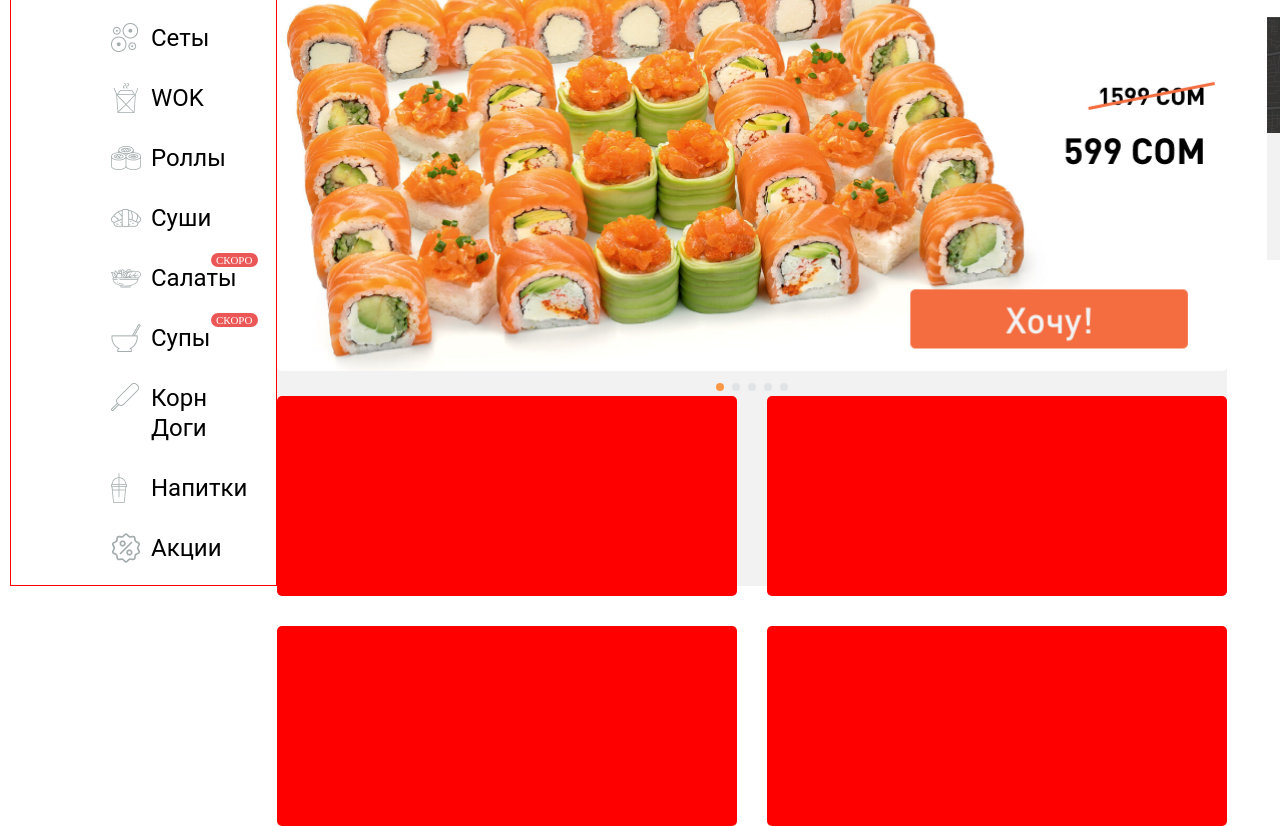
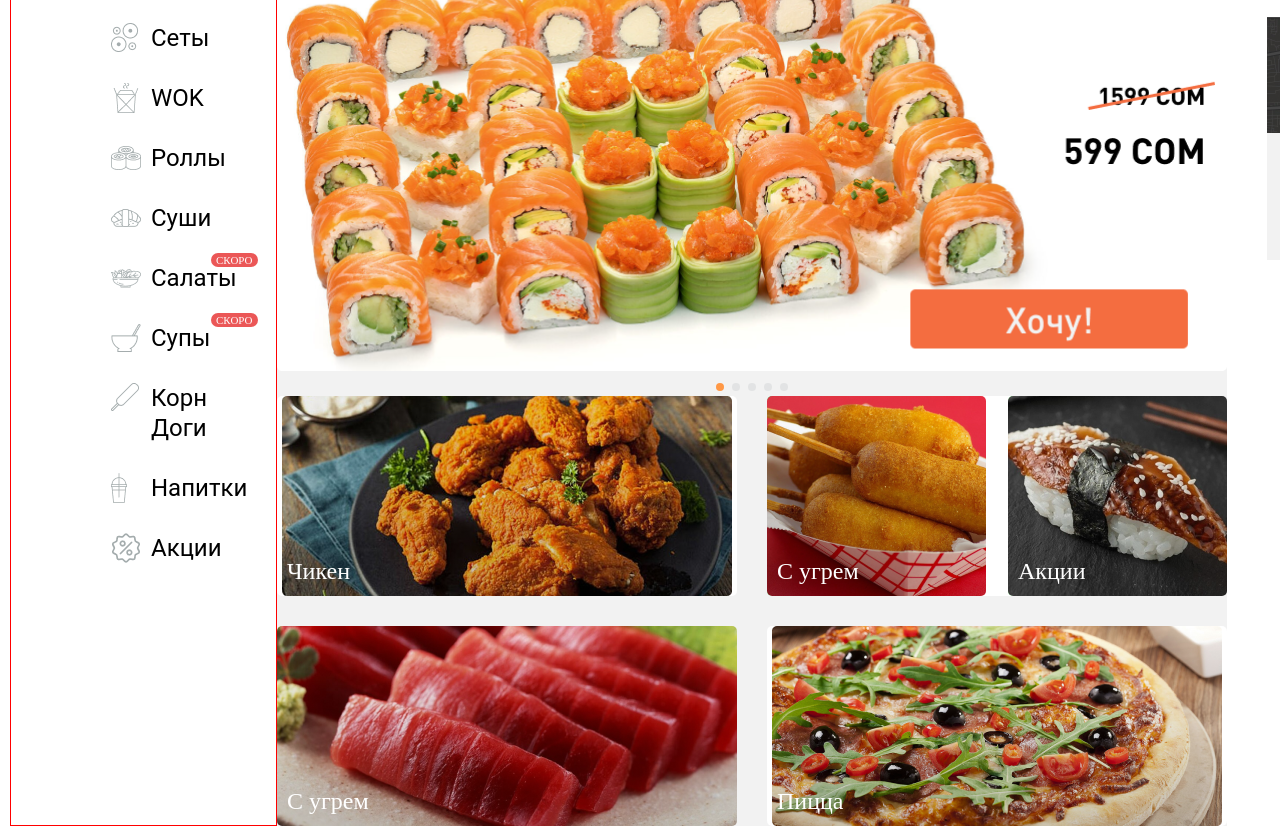
Before and after one commit to VALERKA15/sushi, a plain HTML site: page index.html in a window 1280 px wide. Shown: the part 214-1040 px from the top of the page. Drawn offline with nearby package versions, Linux system fonts and the light colour scheme; a script that the page names is missing.

Commit message:
products block

```diff
--- a/index.html
+++ b/index.html
@@ -1,5 +1,6 @@
 <!DOCTYPE html>
 <html lang="en">
+
 <head>
   <meta charset="UTF-8" />
   <meta http-equiv="X-UA-Compatible" content="IE=edge" />
@@ -7,11 +8,9 @@
   <link rel="stylesheet" href="normalize.css" />
   <link rel="stylesheet" href="style.css" />
   <title>Document</title>
-    <link
-  rel="stylesheet"
-  href="https://unpkg.com/swiper@8/swiper-bundle.min.css"
-/>
+  <link rel="stylesheet" href="https://unpkg.com/swiper@8/swiper-bundle.min.css" />
 </head>
+
 <body>
   <main class="main">
     <aside class="side-left">
@@ -105,13 +104,26 @@
         </div>
       </div>
       <div class="products">
-          <div class="products__item"></div>
+        <div class="container">
+          <a href="#" class="products__item">
+            <p>Чикен</p>
+          </a>
           <div class="products__item">
-            <div class="products__item_half"></div>
-            <div class="products__item_half"></div>
+            <a href="#" class="products__item_half">
+              <p>С угрем</p>
+            </a>
+            <a href="#" class="products__item_half">
+              <p>Акции</p>
+            </a>
           </div>
-          <div class="products__item"></div>
-          <div class="products__item"></div>
+          <a href="#" class="products__item">
+          <p>С угрем</p>
+          </a>
+          <a herf="#" class="products__item">
+          <p>Пицца</p>
+          </a>
+        </div>
+      </div>
       </div>
     </section>
     <aside class="side-right">
@@ -137,4 +149,5 @@
   <script src="https://unpkg.com/swiper@8/swiper-bundle.min.js"></script>
   <script src="swiper.js"></script>
 </body>
+
 </html>
--- a/style.css
+++ b/style.css
@@ -4,8 +4,8 @@
   }
 
   .main {
+    position: relative;
     display: flex;
-    height: 100vh;
     max-width: 1940px;
     padding: 0 10px;
     margin: 0 auto;
@@ -370,8 +370,61 @@
   }
 
   .products__item {
+    position: relative;
     width: calc(50% - 15px);
     height: 200px;
-    background-color: red;
+    background-color: rgb(255, 255, 255);
     border-radius: 5px;
+    display: flex;
+    justify-content: space-between;
+    background-repeat: no-repeat;
+    background-position: center;
   }
+
+  .products__item_half {
+    width: calc(50% - 11px);
+    border-radius: 5px;
+    background-color: green;
+    height: 100%;
+    position: relative;
+  }
+
+  .products .container {
+    max-width: 950px;
+    margin: 0 auto;
+    width: 100%;
+    display: flex;
+    flex-wrap: wrap;
+    gap: 30px;
+  }
+
+
+  .products__item:nth-child(1) {
+    background-image: url(./img/icons/food1.png);
+  }
+
+  .products__item:nth-child(2) .products__item_half:nth-child(1) {
+    background-image: url(./img/icons/food4.png);
+  }
+
+  .products__item:nth-child(2) .products__item_half:nth-child(2) {
+    background-image: url(./img/icons/food5.png);
+  }
+
+  .products__item:nth-child(3) {
+    background-image: url(./img/icons/food2.png);
+  }
+
+  .products__item:nth-child(4) {
+    background-image: url(./img/icons/food3.png);
+  }
+
+.products__item P {
+  position: absolute;
+  left: 10px;
+  bottom: 10px;
+  font-weight: 500;
+  font-size: 24px;
+  line-height: 30px;
+  color: #FFFFFF;
+}
```
Also changed, not shown: img/icons/food1.png (added), img/icons/food2.png (added), img/icons/food3.png (added), img/icons/food4.png (added), img/icons/food5.png (added), index.js (deleted). Lines whose indentation alone changed are shown as unchanged.
